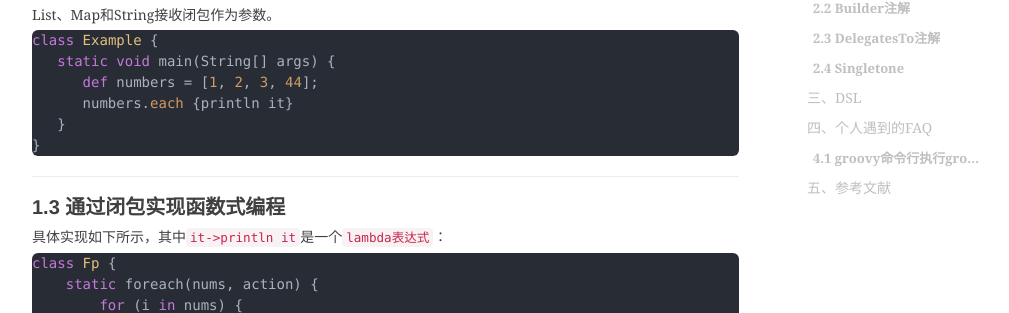
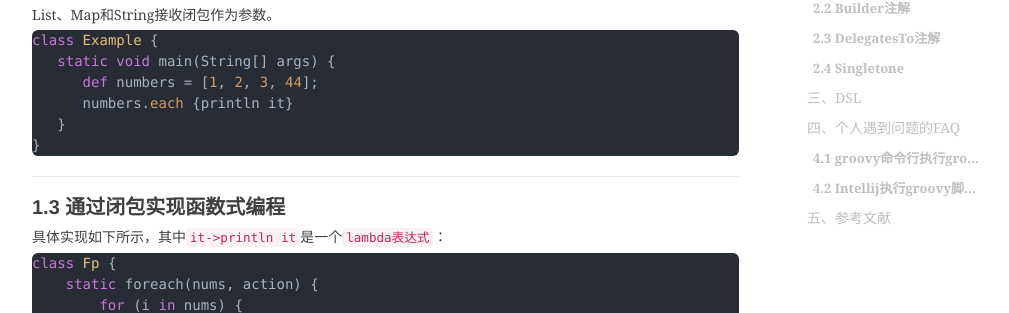
Before and after one commit to shihai1991/shihai1991.github.io, a Jekyll site: the page built from _posts/2023-03-01-groovy学习.md, in a window 1280 px wide and 900 px high, scrolled down 660 px. Shown: the part 306-619 px from the top of the window, without its empty margins (233-1242 px from the left). Built offline with Jekyll 4.4.1, drawn with Linux system fonts in a browser that asks for light colours; nearby versions of some CDN libraries; comment, search, counter and statistics services are not loaded; some of the changed text lies outside the part shown.

Commit message:
Update 2023-03-01-groovy学习.md

````diff
--- a/_posts/2023-03-01-groovy学习.md
+++ b/_posts/2023-03-01-groovy学习.md
@@ -303,7 +303,7 @@ println Util.instance.count("Hello World!")
 # 三、DSL
 TODO
 
-# 四、个人遇到的FAQ
+# 四、个人遇到问题的FAQ
 
 ## 4.1 groovy命令行执行groovy脚本提示`Caught: java.lang.ClassNotFoundException`
 对一个对象实例做深度拷贝操作，在`jetbrains`中执行是没问题的，但是用命令行方式进行就报错了。导致这个问题的原因是用`groovy`命令行方式执行没有编译过程，所以`classLoader`找不到相关的`class`类。
@@ -337,6 +337,7 @@ class Copy implements Serializable{
 ```
 解决此问题的一个办法是用`groovyc`编译生成`class`类，然后用`java copy.class`的方式执行。还有一个办法是先把要调用到的类编译出来，然后要执行groovy脚本的时候使用：`groovy -cp your_classes_lib your_script.groovy`的模式来执行。
 
+## 4.2 Intellij执行groovy脚本提示`错误: 找不到或无法加载主类 org.codehaus.groovy.tools.GroovyStarter`
 # 五、参考文献
 - [java闭包必看](https://zhuanlan.zhihu.com/p/357864072)
 - [一杆到底：DSL 领域特定语言](https://developer.aliyun.com/article/885778#slide-19)
````
